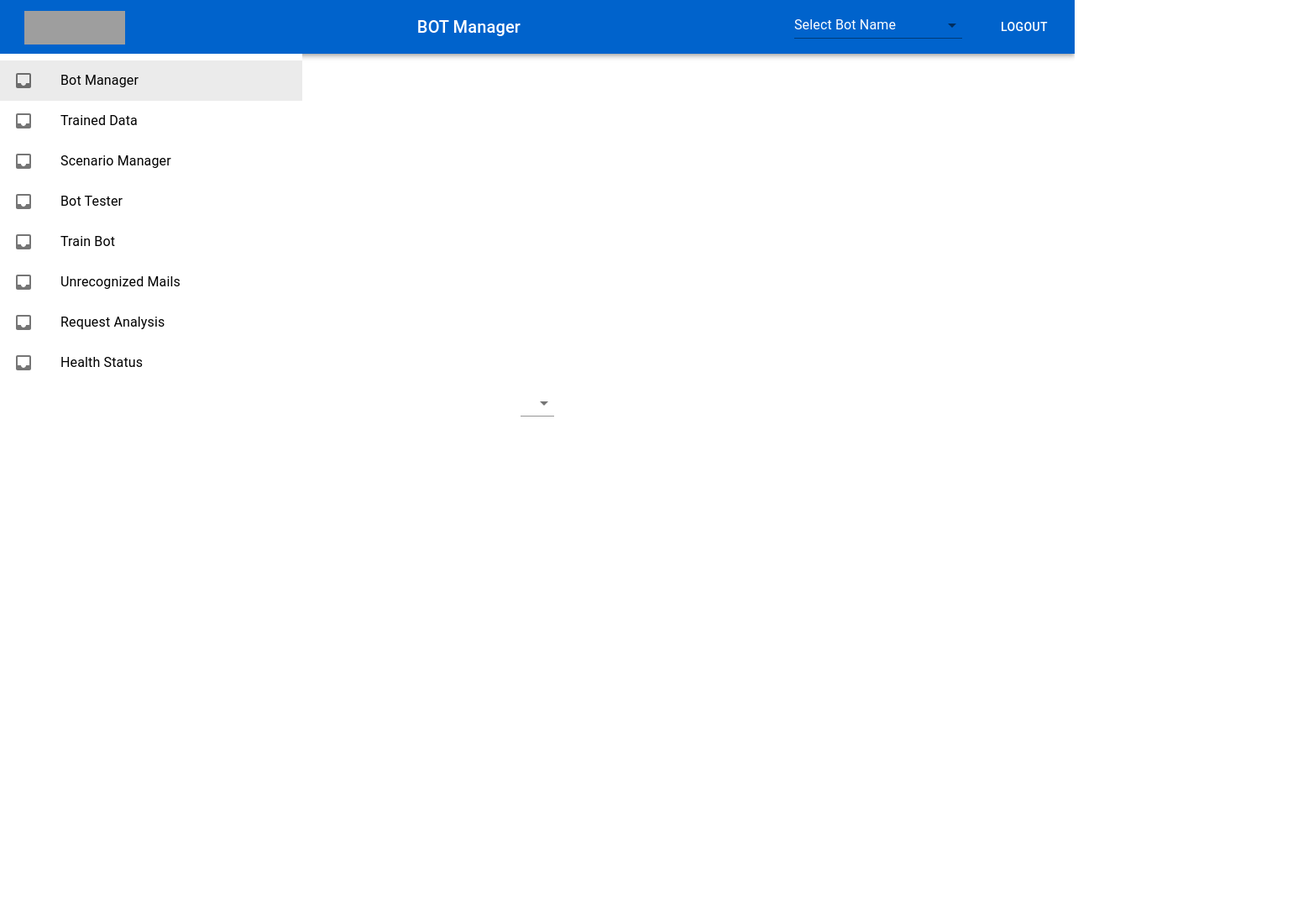
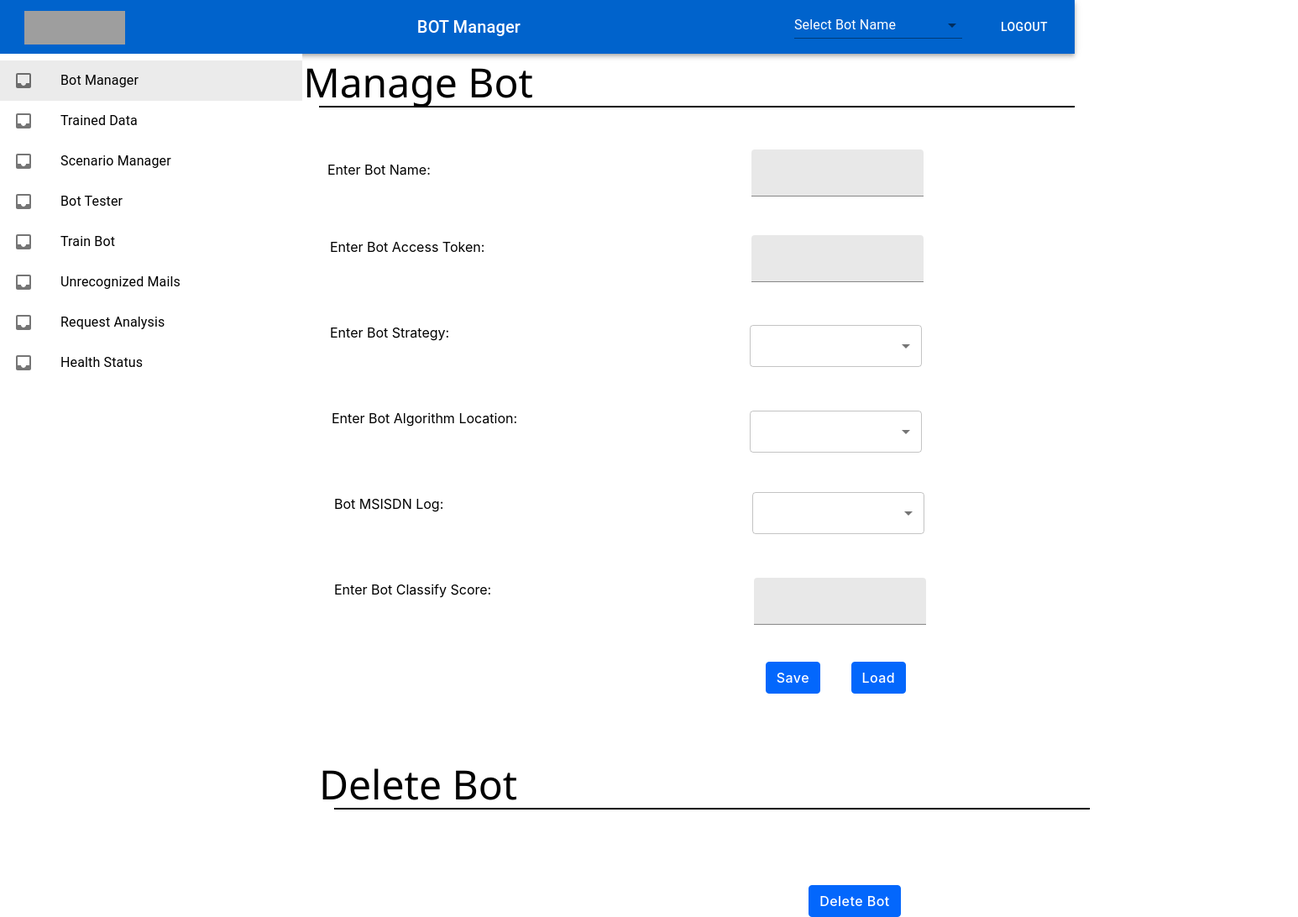
Before and after one commit to intern-project-dt/features, a React (Create React App) app: page /BotManager in a window 1280 px wide. Shown: the whole page at 84% size, 1546 px wide, since content can reach past the window. Before the commit the page ends 800 px from the top, so only its background shows below. Built offline with nearby package versions, Linux system fonts and the light colour scheme; grey boxes are pictures that could not be loaded.

Commit message:
Add files via upload

```diff
--- a/src/components/BotManager.js
+++ b/src/components/BotManager.js
@@ -13,12 +13,13 @@ import Grid from '@material-ui/core/Grid';
 import InputBase from '@material-ui/core/InputBase';
 import Typography from '@material-ui/core/Typography';
 import Divider from '@material-ui/core/Divider';
+import { connect } from "react-redux";
 import { BotManagerActionType } from "../action-types/bot-manager.actiontype";
-import { connect } from "react-redux";
 import * as BotManagerActions from "../actions/bot-manager.action"
-import IconButton from '@material-ui/core/IconButton';
 import * as TopBarActions from "../actions/top-bar.action"
 import { TopBarActionTypes } from "../action-types/top-bar.actiontype";
+
+
 
 const useStyles = makeStyles((theme) => ({
     formControl: {
@@ -28,37 +29,37 @@ const useStyles = makeStyles((theme) => ({
       height: 30,
       alignItems: "left",
       position:"relative",
-      top: -5,
-      left: -430,
+      top: 10,
+      left: -420,
     },
     selectEmpty: {
       marginTop: theme.spacing(2),
     },
     heading :{
       position:"relative",
-      top: -5,
-      left: -587,
+      top: -10,
+      left: -590,
       fontFamily: "Segoe UI"
     },
     line :{
       position:"relative",
-      top: -5,
+      top: -10,
       width: 900,
       left: -250,
-      height: 3,
+      height: 2,
       backgroundColor:"black"
     },
     heading1 :{
       position:"relative",
-      top: 120,
-      left: -255,
+      top: 110,
+      left: -250,
       fontFamily: "Segoe UI"
     },
     line1 :{
       position:"relative",
-      top: 120,
+      top: 110,
       width: 900,
-      left: 170,
+      left: 180,
       height: 2,
       backgroundColor:"black"
     },
@@ -168,17 +169,8 @@ const CSSTextField = withStyles({
     },
   })(Button);
 
-
-
-
-
-
-
-
-
-   function NativeSelects(props) {
+   function InputFields(props) {
     const classes = useStyles();
-
 
     const handleChange = (action,value) => {
             switch(action){
@@ -206,8 +198,8 @@ const CSSTextField = withStyles({
       props.dispatch(BotManagerActions.inputBotScore(value));
         break;
     }
+
     };
-
 
 
         async function createBot(){
@@ -224,7 +216,9 @@ const CSSTextField = withStyles({
                         algorithm:props.botAlgorithm,
                         classifyStrategy:props.botStrategy,
                         logMsisdn:props.botMsisdn,
-                        botScore:props.botScore
+                        botScore:props.botScore,
+                        botLive:null,
+                        botScenarioList:null
                     }
                 })
             });
@@ -239,14 +233,12 @@ const CSSTextField = withStyles({
 
     async function deleteBot(){
       let res = await fetch('http://10.5.205.104:8080/trainer/deleteBot/{props.selectedBot}', {
-                method: 'post',
+                method: 'get',
                 headers: {
                     'Accept': '*/*',
                     'Content-Type': 'application/json'
                 },
-                body: JSON.stringify({
 
-                })
             });
 
             let result =await  res.json();
@@ -258,43 +250,27 @@ const CSSTextField = withStyles({
     }
 
     async function loadBot(){
-      let res = await fetch('http://10.5.205.104:8080/trainer/createNewBot', {
-                method: 'post',
-                headers: {
-                    'Accept': '*/*',
-                    'Content-Type': 'application/json'
-                },
-                body: JSON.stringify({
-                    profile:{
-                        botName:props.botName,
-                        botAccessToken:props.botToken,
-                        algorithm:props.botAlgorithm,
-                        classifyStrategy:props.botStrategy,
-                        logMsisdn:props.botMsisdn,
-                        botScore:props.botScore
-                    }
-                })
-            });
 
-            let result =await  res.json();
-
-            console.log(result.resultMessage);
     }
 
 
 
     return (
         <div className="forms">
-        <Typography variant="h3" className={classes.heading} style={{left:1000,top:1000}}>
+        <Typography variant="h3" className={classes.heading}>
               Manage Bot
             </Typography>
 
             <Divider className={classes.line}/>
 
-            {props.dispatch(TopBarActions.addBot("myBot"))}
+
 
         <FormControl variant="outlined" className={classes.formControl}>
             <div className= "ManageBot">
+
+
+
+
 
                 <div className= "field">
 
@@ -305,6 +281,7 @@ const CSSTextField = withStyles({
                     color="secondary"
                                         value={props.botName}
                     onChange={(e)=>handleChange("SET_BOT_NAME",e.target.value)}
+
                   /> </div>
 
 
@@ -320,6 +297,7 @@ const CSSTextField = withStyles({
                     color="secondary"
                                         value={props.botToken}
                     onChange={(e)=>handleChange("SET_BOT_TOKEN",e.target.value)}
+
                   />
                    </div>
                 </div>
@@ -337,10 +315,10 @@ const CSSTextField = withStyles({
               }}
             >
               <option aria-label="None" value="" />
-              <option value="Default">Default</option>
-              <option value="External">External</option>
-              <option value="Native">Native</option>
-              <option value="Graph">Graph</option>
+              <option value={1}>Default</option>
+              <option value={2}>External</option>
+              <option value={3}>Native</option>
+              <option value={4}>Graph</option>
             </Select>
               </div>
 
@@ -351,20 +329,22 @@ const CSSTextField = withStyles({
               <InputLabel htmlFor="filled-age-native-simple"></InputLabel>
               <Select style={{width:205, height: 50, position: "relative", left:247, top:-5}}
                 native
+                onChange={handleChange}
                 inputProps={{
                   name: 'lob',
                   id: 'filled-lob-native-simple',
                 }}
                 value={props.botAlgorithm}
                     onChange={(e)=>handleChange("SET_BOT_ALGORITHM",e.target.value)}
+
               >
                 <option aria-label="None" value="" />
-                <option value="PostPaid">PostPaid</option>
-                <option value="PrePaid">PrePaid</option>
-                <option value="DTH">DTH</option>
-                <option value="Telemedia">Telemedia</option>
-                <option value="HR">HR</option>
-                <option value="PaymentsBank">PaymentsBank</option>
+                <option value={1}>PostPaid</option>
+                <option value={2}>PrePaid</option>
+                <option value={3}>DTH</option>
+                <option value={4}>Telemedia</option>
+                <option value={5}>HR</option>
+                <option value={6}>PaymentsBank</option>
               </Select>
               </div>
               <p> <div className="field1" style={{ position: "relative", left:30, top:20}}> Bot MSISDN Log:  </div> </p>
@@ -372,16 +352,18 @@ const CSSTextField = withStyles({
                     <InputLabel htmlFor="filled-age-native-simple"></InputLabel>
                     <Select style={{width:205, height: 50, position: "relative", left:250, top:-10}}
                       native
+                      onChange={handleChange}
                       inputProps={{
                         name: 'msisdn',
                         id: 'filled-msisdn-native-simple',
                       }}
                                             value={props.botMsisdn}
                     onChange={(e)=>handleChange("SET_BOT_MSISDN",e.target.value)}
+
                     >
                       <option aria-label="None" value="" />
-                      <option value="True">True</option>
-                      <option value="False">False</option>
+                      <option value={1}>True</option>
+                      <option value={2}>False</option>
                     </Select>
 
 
@@ -396,6 +378,7 @@ const CSSTextField = withStyles({
                           color="secondary"
                                                     value={props.botScore}
                     onChange={(e)=>handleChange("SET_BOT_SCORE",e.target.value)}
+
                         />
                                   </div>
 
@@ -403,6 +386,11 @@ const CSSTextField = withStyles({
                               </div>
 
 
+
+
+
+
+            <br />
             <BootstrapButton variant="contained" color="primary" disableRipple className={classes.margin} style={{position: "relative", left:520, top:30}}
             onClick={createBot}>
                 Save
@@ -438,17 +426,15 @@ const CSSTextField = withStyles({
     );
   }
 
-  function mapStatetoProps(state){
-    return{
-      botName:state.botManager.botName,
-      botToken:state.botManager.botToken,
+  function mapStateToProps(state) {
+    return {
+      botName:state.botManager.mainNode,
+      botToken:state.botManager.prevNode,
       botStrategy:state.botManager.botStrategy,
       botAlgorithm:state.botManager.botAlgorithm,
       botMsisdn:state.botManager.botMsisdn,
       botScore:state.botManager.botScore,
-      selectedBot:state.topBar.botName,
-      botList:state.topBar.botList
     };
   }
 
-  export default connect(mapStatetoProps)(NativeSelect);
+  export default connect(mapStateToProps)(InputFields);
```
Lines whose indentation alone changed are shown as unchanged.
